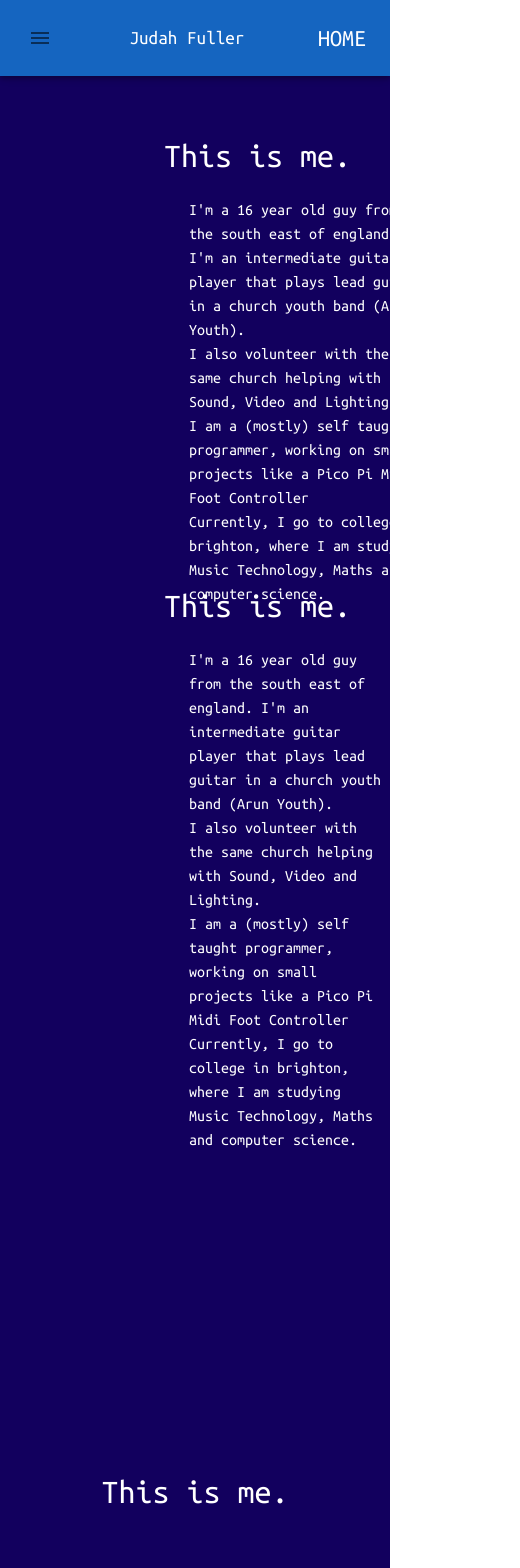
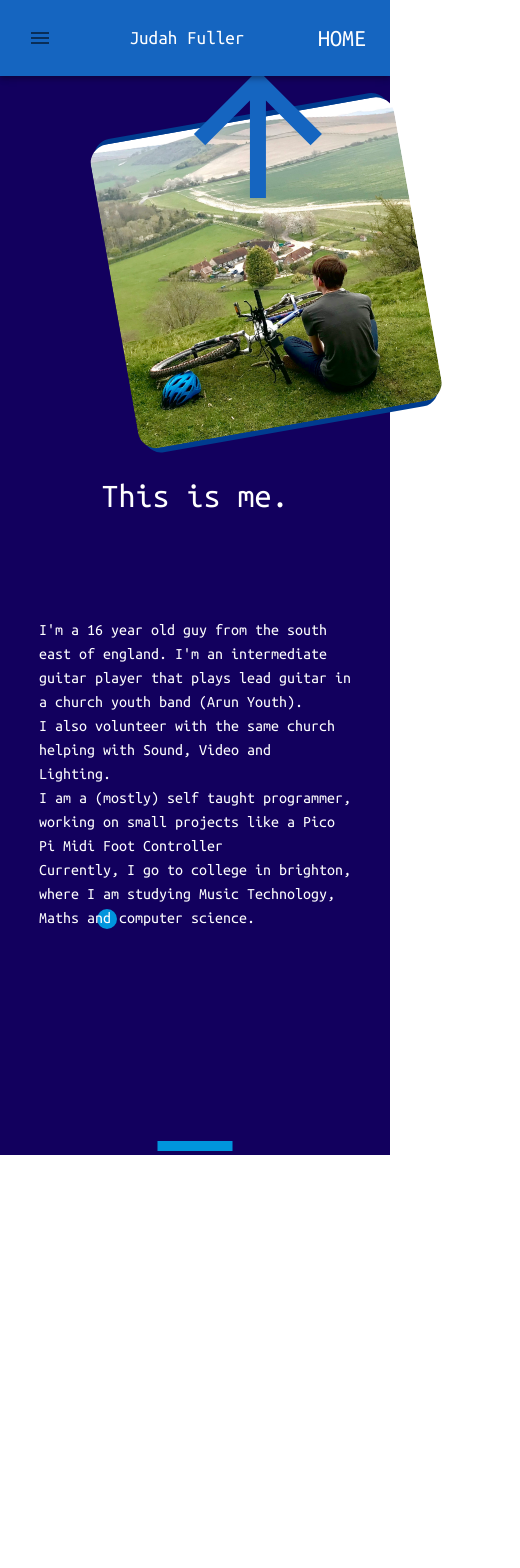
Before and after one commit to MrRubberDucky99/jf_site, a React (Create React App) app: page / in a window 390 px wide. Shown: the top 1568 px of the page, 520 px wide, since content can reach past the window. After the commit the page ends 1155 px from the top, so only its background shows below. Built offline with nearby package versions, Linux system fonts and the light colour scheme.

Commit message:
Works on small screen

```diff
--- a/src/components/pages/home.tsx
+++ b/src/components/pages/home.tsx
@@ -72,7 +72,9 @@ export const Home: FunctionComponent = () => {
 					}}
 				/>
 			</Container>
-			<Container sx={{ display: { sm: "none", md: "none", lg: "block" } }}>
+			<Container
+				sx={{ display: { xs: "none", sm: "none", md: "none", lg: "block" } }}
+			>
 				<Typography
 					align="left"
 					variant="h4"
@@ -107,7 +109,9 @@ export const Home: FunctionComponent = () => {
 					Music Technology, Maths and computer science.
 				</Typography>
 			</Container>
-			<Container sx={{ display: { sm: "none", md: "block", lg: "none" } }}>
+			<Container
+				sx={{ display: { xs: "none", sm: "none", md: "block", lg: "none" } }}
+			>
 				<Typography
 					align="left"
 					variant="h4"
@@ -149,7 +153,7 @@ export const Home: FunctionComponent = () => {
 					top: "100px",
 					left: "20%",
 					padding: "10px",
-					display: { xs: "none", sm: "block", md: "none" },
+					display: { xs: "block", sm: "block", md: "none" },
 				}}
 			>
 				<Container
@@ -184,7 +188,7 @@ export const Home: FunctionComponent = () => {
 					}}
 				/>
 			</Container>
-			<Container sx={{ display: { sm: "block", md: "none" } }}>
+			<Container sx={{ display: { xs: "block", sm: "block", md: "none" } }}>
 				<Typography
 					align="center"
 					variant="h4"
--- a/src/index.tsx
+++ b/src/index.tsx
@@ -76,9 +76,9 @@ const theme = createTheme({
 });
 
 const Pages: pages = {
-	labels: ["Home", "AVL"],
-	pageNum: [0, 1],
-	element: [<Home />, <Site />],
+	labels: ["Home"],
+	pageNum: [0],
+	element: [<Home />],
 };
 
 ReactDOM.render(
```
